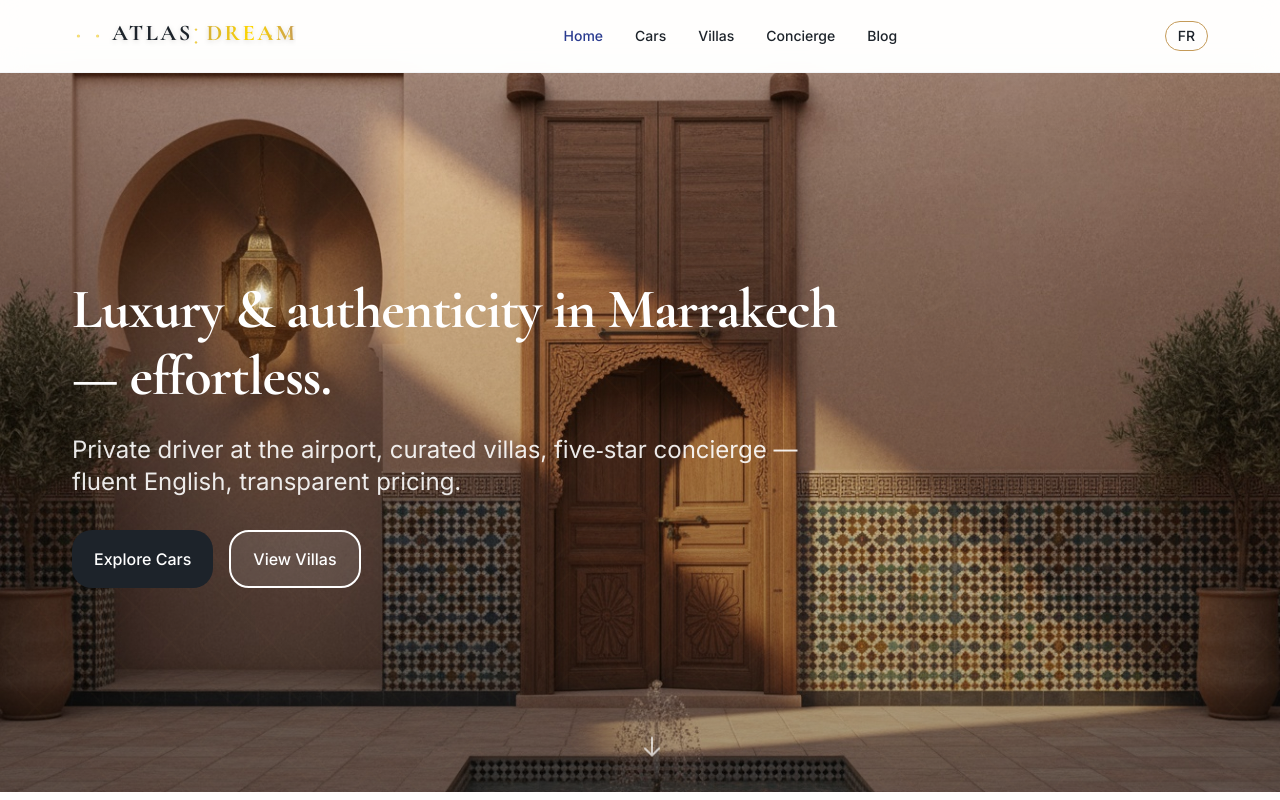
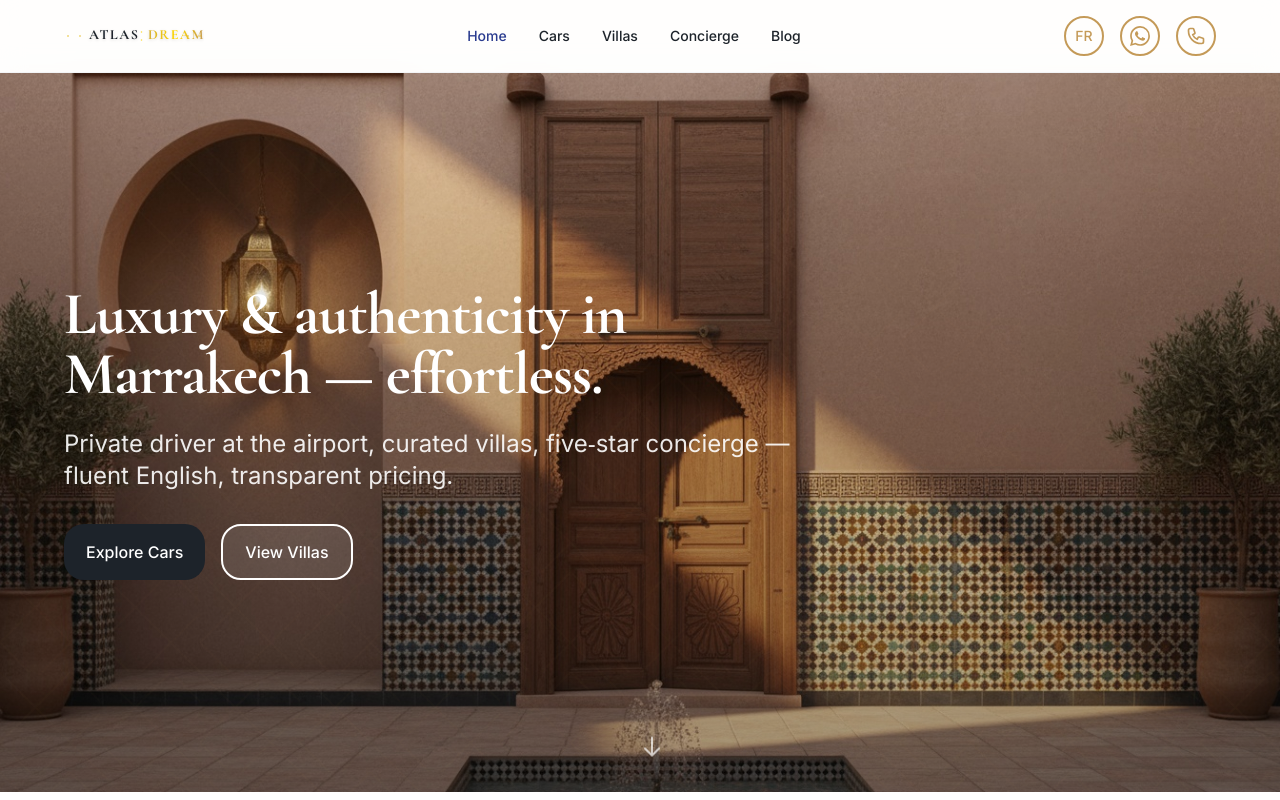
Before and after one commit to AhmatF/atlas-dream, a Next.js app: page /en in a window 1280 px wide. Shown: the top 800 px of the page. Built offline with nearby package versions, Linux system fonts and the light colour scheme.

Commit message:
fix image not loading

```diff
--- a/next.config.js
+++ b/next.config.js
@@ -56,6 +56,13 @@ const computeRemotePatterns = () => {
 /** @type {import('next').NextConfig} */
 const nextConfig = {
   reactStrictMode: true,
+
+  // API body size limits
+  experimental: {
+    serverActions: {
+      bodySizeLimit: '10mb', // Increase from default 1mb
+    },
+  },
 
   // i18n routing for App Router (Next.js 15+)
   // Note: i18n is now handled via middleware in App Router
--- a/src/app/globals.css
+++ b/src/app/globals.css
@@ -72,7 +72,6 @@ h6 {
 }
 
 h1 {
-  font-size: clamp(2.5rem, 5vw, 3.5rem);
   font-weight: 700;
 }
 
--- a/src/components/Hero.tsx
+++ b/src/components/Hero.tsx
@@ -70,19 +70,21 @@ export default function Hero({ headline, subheadline, imageSrc, lang }: HeroProp
 
       {/* Content */}
       <div className="relative h-full flex items-center">
-        <div className="container mx-auto px-6">
+        <div className="container mx-auto px-4 sm:px-6">
           <div className="max-w-3xl">
             <h1
-              className="text-white mb-6 animate-fade-in-up"
+              className="text-white mb-4 sm:mb-6 animate-fade-in-up text-3xl sm:text-4xl md:text-5xl lg:text-6xl leading-tight"
               style={{
                 fontFamily: 'var(--font-cormorant)',
                 animationDelay: '100ms',
+                wordBreak: 'normal',
+                overflowWrap: 'break-word',
               }}
             >
               {headline}
             </h1>
             <p
-              className="text-white/90 text-xl md:text-2xl mb-8 leading-relaxed animate-fade-in-up"
+              className="text-white/90 text-base sm:text-lg md:text-xl lg:text-2xl mb-6 sm:mb-8 leading-relaxed animate-fade-in-up"
               style={{
                 animationDelay: '200ms',
               }}
@@ -90,15 +92,15 @@ export default function Hero({ headline, subheadline, imageSrc, lang }: HeroProp
               {subheadline}
             </p>
             <div
-              className="flex flex-col sm:flex-row gap-4 animate-fade-in-up"
+              className="flex flex-col sm:flex-row gap-3 sm:gap-4 animate-fade-in-up"
               style={{
                 animationDelay: '300ms',
               }}
             >
-              <Link href={`/${lang}/cars`} className="btn btn-primary">
+              <Link href={`/${lang}/cars`} className="btn btn-primary text-sm sm:text-base">
                 {ctas.primary}
               </Link>
-              <Link href={`/${lang}/villas`} className="btn btn-ghost-light">
+              <Link href={`/${lang}/villas`} className="btn btn-ghost-light text-sm sm:text-base">
                 {ctas.secondary}
               </Link>
             </div>
--- a/src/components/Logo.tsx
+++ b/src/components/Logo.tsx
@@ -1,17 +1,20 @@
 'use client';
+
+import { CSSProperties } from 'react';
 
 interface LogoProps {
   className?: string;
+  style?: CSSProperties;
 }
 
-export default function Logo({ className = 'h-10 md:h-12' }: LogoProps) {
+export default function Logo({ className = 'h-10 md:h-12', style }: LogoProps) {
   return (
     <svg
       viewBox="0 0 280 60"
       fill="none"
       xmlns="http://www.w3.org/2000/svg"
       className={className}
-      style={{ width: 'auto' }}
+      style={{ width: 'auto', ...style }}
     >
       <defs>
         {/* Gradient doré luxueux */}
--- a/src/components/Navbar.tsx
+++ b/src/components/Navbar.tsx
@@ -48,11 +48,11 @@ export default function Navbar({ lang }: NavbarProps) {
 
   return (
     <nav className="fixed top-0 left-0 right-0 z-50 bg-white/90 backdrop-blur-md border-b border-gray-100">
-      <div className="container mx-auto">
+      <div className="container mx-auto px-3 sm:px-6">
         <div className="flex items-center justify-between h-[72px]">
           {/* Logo */}
-          <Link href={`/${lang}`} className="flex items-center">
-            <Logo className="h-10 md:h-12" />
+          <Link href={`/${lang}`} className="flex items-center flex-shrink-0">
+            <Logo className="h-7 sm:h-10 md:h-12" style={{ maxWidth: '140px' }} />
           </Link>
 
           {/* Desktop Navigation */}
@@ -73,46 +73,46 @@ export default function Navbar({ lang }: NavbarProps) {
           </div>
 
           {/* Right side actions */}
-          <div className="flex items-center gap-4">
-            {/* Language Switcher */}
+          <div className="flex items-center gap-2 sm:gap-3 lg:gap-4">
+            {/* Language Switcher - Same size as icon buttons */}
             <Link
               href={getLocalizedPath(otherLang)}
-              className="text-sm font-medium px-3 py-1 rounded-full border border-[var(--color-brass)] hover:bg-[var(--color-brass)] hover:text-white transition-all duration-200"
+              className="w-9 h-9 sm:w-10 sm:h-10 flex items-center justify-center text-xs sm:text-sm font-medium rounded-full border-2 border-[var(--color-brass)] hover:bg-[var(--color-brass)] hover:text-white text-[var(--color-brass)] transition-all duration-200 flex-shrink-0"
             >
               {otherLang.toUpperCase()}
             </Link>
 
-            {/* WhatsApp - Always visible on mobile */}
+            {/* WhatsApp - Uniform size */}
             <a
               href={whatsappLink}
               target="_blank"
               rel="noopener noreferrer"
-              className="lg:hidden btn btn-ghost text-sm px-3 py-2"
+              className="w-9 h-9 sm:w-10 sm:h-10 flex items-center justify-center rounded-full border-2 border-[var(--color-brass)] hover:bg-[var(--color-brass)] hover:text-white text-[var(--color-brass)] transition-all duration-200 flex-shrink-0"
               aria-label="WhatsApp"
             >
-              <svg className="w-5 h-5" fill="currentColor" viewBox="0 0 24 24">
+              <svg className="w-4 h-4 sm:w-5 sm:h-5" fill="currentColor" viewBox="0 0 24 24">
                 <path d="M17.472 14.382c-.297-.149-1.758-.867-2.03-.967-.273-.099-.471-.148-.67.15-.197.297-.767.966-.94 1.164-.173.199-.347.223-.644.075-.297-.15-1.255-.463-2.39-1.475-.883-.788-1.48-1.761-1.653-2.059-.173-.297-.018-.458.13-.606.134-.133.298-.347.446-.52.149-.174.198-.298.298-.497.099-.198.05-.371-.025-.52-.075-.149-.669-1.612-.916-2.207-.242-.579-.487-.5-.669-.51-.173-.008-.371-.01-.57-.01-.198 0-.52.074-.792.372-.272.297-1.04 1.016-1.04 2.479 0 1.462 1.065 2.875 1.213 3.074.149.198 2.096 3.2 5.077 4.487.709.306 1.262.489 1.694.625.712.227 1.36.195 1.871.118.571-.085 1.758-.719 2.006-1.413.248-.694.248-1.289.173-1.413-.074-.124-.272-.198-.57-.347m-5.421 7.403h-.004a9.87 9.87 0 01-5.031-1.378l-.361-.214-3.741.982.998-3.648-.235-.374a9.86 9.86 0 01-1.51-5.26c.001-5.45 4.436-9.884 9.888-9.884 2.64 0 5.122 1.03 6.988 2.898a9.825 9.825 0 012.893 6.994c-.003 5.45-4.437 9.884-9.885 9.884m8.413-18.297A11.815 11.815 0 0012.05 0C5.495 0 .16 5.335.157 11.892c0 2.096.547 4.142 1.588 5.945L.057 24l6.305-1.654a11.882 11.882 0 005.683 1.448h.005c6.554 0 11.89-5.335 11.893-11.893a11.821 11.821 0 00-3.48-8.413Z"/>
               </svg>
             </a>
 
-            {/* Call - Always visible on mobile */}
+            {/* Call - Uniform size */}
             <a
               href={callLink}
-              className="lg:hidden btn btn-ghost text-sm px-3 py-2"
+              className="w-9 h-9 sm:w-10 sm:h-10 flex items-center justify-center rounded-full border-2 border-[var(--color-brass)] hover:bg-[var(--color-brass)] hover:text-white text-[var(--color-brass)] transition-all duration-200 flex-shrink-0"
               aria-label="Call"
             >
-              <svg className="w-5 h-5" fill="none" stroke="currentColor" viewBox="0 0 24 24">
-                <path strokeLinecap="round" strokeLinejoin="round" strokeWidth={2} d="M3 5a2 2 0 012-2h3.28a1 1 0 01.948.684l1.498 4.493a1 1 0 01-.502 1.21l-2.257 1.13a11.042 11.042 0 005.516 5.516l1.13-2.257a1 1 0 011.21-.502l4.493 1.498a1 1 0 01.684.949V19a2 2 0 01-2 2h-1C9.716 21 3 14.284 3 6V5z" />
+              <svg className="w-4 h-4 sm:w-5 sm:h-5" fill="none" stroke="currentColor" viewBox="0 0 24 24" strokeWidth={2}>
+                <path strokeLinecap="round" strokeLinejoin="round" d="M3 5a2 2 0 012-2h3.28a1 1 0 01.948.684l1.498 4.493a1 1 0 01-.502 1.21l-2.257 1.13a11.042 11.042 0 005.516 5.516l1.13-2.257a1 1 0 011.21-.502l4.493 1.498a1 1 0 01.684.949V19a2 2 0 01-2 2h-1C9.716 21 3 14.284 3 6V5z" />
               </svg>
             </a>
 
-            {/* Mobile menu button */}
+            {/* Mobile menu button - Only visible on mobile */}
             <button
               onClick={() => setMobileMenuOpen(!mobileMenuOpen)}
-              className="lg:hidden p-2"
+              className="lg:hidden p-2 flex-shrink-0"
               aria-label="Toggle menu"
             >
-              <svg className="w-6 h-6" fill="none" stroke="currentColor" viewBox="0 0 24 24">
+              <svg className="w-5 h-5 sm:w-6 sm:h-6" fill="none" stroke="currentColor" viewBox="0 0 24 24">
                 {mobileMenuOpen ? (
                   <path strokeLinecap="round" strokeLinejoin="round" strokeWidth={2} d="M6 18L18 6M6 6l12 12" />
                 ) : (
--- a/src/payload/collections/Media.ts
+++ b/src/payload/collections/Media.ts
@@ -10,7 +10,38 @@ const Media: CollectionConfig = {
     update: ({ req: { user } }) => !!user, // Only authenticated users can update
     delete: ({ req: { user } }) => !!user, // Only authenticated users can delete
   },
-  upload: true,
+  upload: {
+    // Image size limits per project guidelines:
+    // - General images: < 200KB
+    // - Hero images: < 350KB
+    imageSizes: [
+      {
+        name: 'thumbnail',
+        width: 400,
+        height: 300,
+        position: 'centre',
+      },
+      {
+        name: 'card',
+        width: 768,
+        height: 1024,
+        position: 'centre',
+      },
+      {
+        name: 'tablet',
+        width: 1024,
+        height: undefined,
+        position: 'centre',
+      },
+      {
+        name: 'hero',
+        width: 1920,
+        height: undefined,
+        position: 'centre',
+      },
+    ],
+    mimeTypes: ['image/jpeg', 'image/png', 'image/webp', 'image/avif'],
+  },
   fields: [
     { name: 'alt', type: 'text', localized: true, required: true }
   ]
--- a/src/payload/payload.config.ts
+++ b/src/payload/payload.config.ts
@@ -17,6 +17,14 @@ import supabaseS3StoragePlugin from './plugins/s3Storage';
 export default buildConfig({
   secret: process.env.PAYLOAD_SECRET || 'your-secret-key',
   serverURL: process.env.PAYLOAD_PUBLIC_SERVER_URL || 'https://atlasdream.vercel.app',
+
+  // Upload limits
+  upload: {
+    limits: {
+      fileSize: 10000000, // 10MB in bytes
+    },
+  },
+
   cors: [
     'http://localhost:3000',
     'http://127.0.0.1:3000',
```
